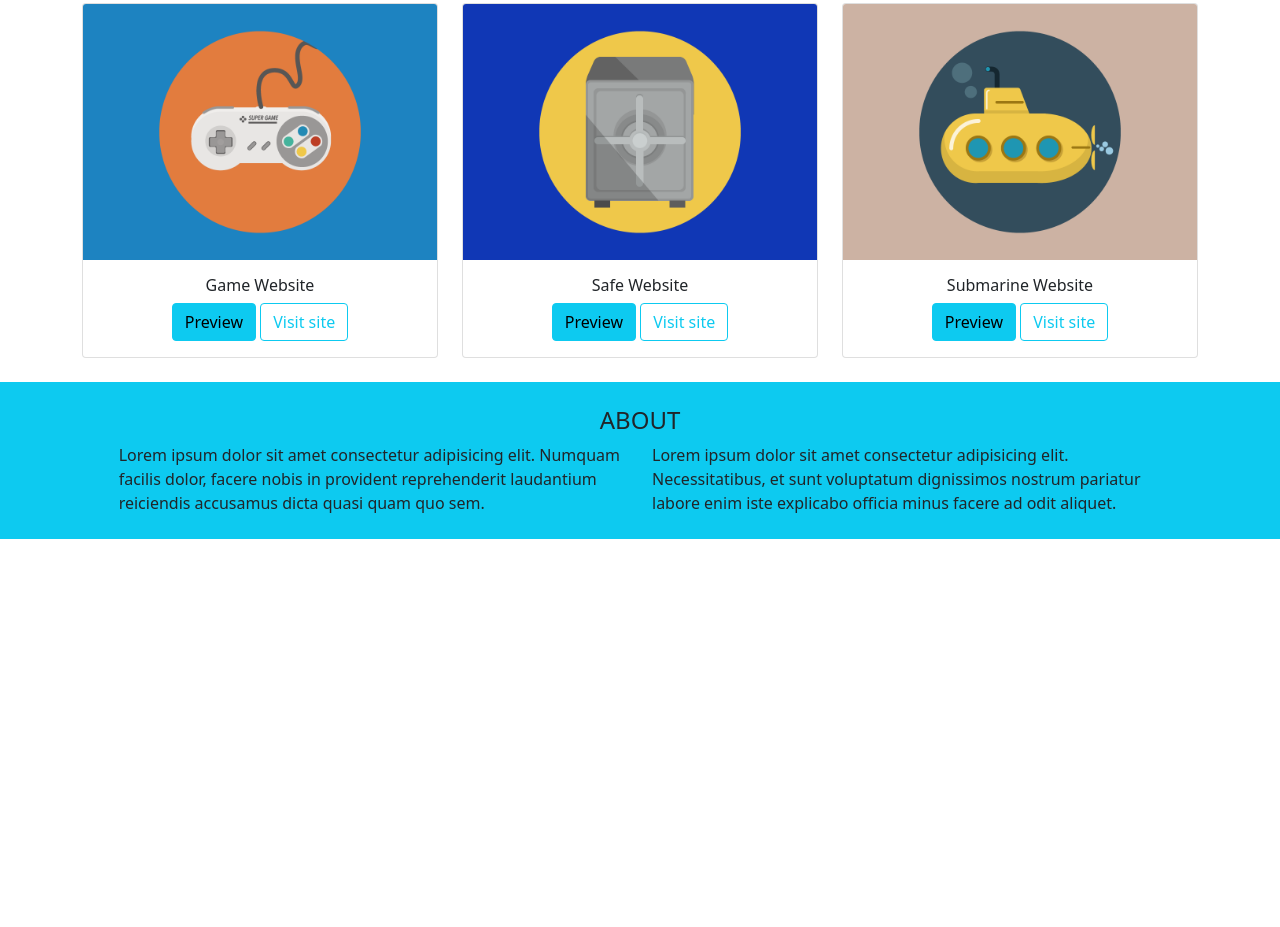
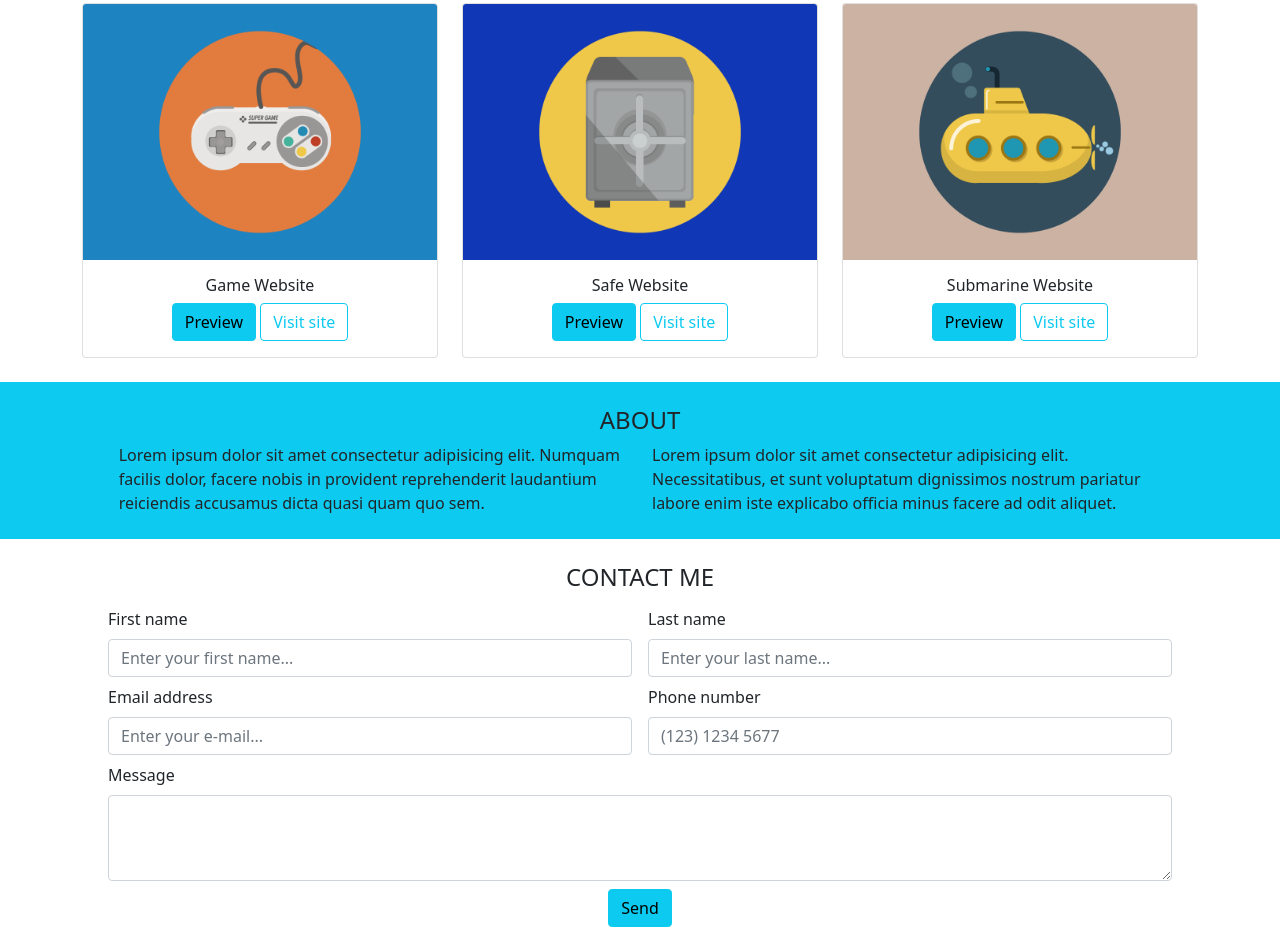
Before and after one commit to Michelangelo1999/html-css-bootstrap-freelancer, a plain HTML site: page index.html in a window 1280 px wide. Shown: the part 1039-1966 px from the top of the page. Before the commit the page ends 1578 px from the top, so only its background shows below. Drawn offline with nearby package versions, Linux system fonts and the light colour scheme.

Commit message:
add form section/finish main

```diff
--- a/index.html
+++ b/index.html
@@ -163,6 +163,44 @@
                 </div>
               </div>
         </section>
+
+        <!--form section-->
+        <section>
+            <h4 class="text-center pt-4">CONTACT ME</h4>
+            <form>
+                <div class="row g-3 d-flex justify-content-center pt-2">
+                    <div class="col-5">
+                       <label for="name" class="form-label">First name</label>
+                       <input name="name" type="text" class="form-control" id="name" placeholder="Enter your first name...">
+                    </div>
+                    <div class="col-5">
+                       <label for="surname" class="form-label">Last name</label>
+                       <input name="surname" type="text" class="form-control" id="surname" placeholder="Enter your last name...">
+                    </div>
+                </div>
+                <div class="row g-3 d-flex justify-content-center pt-2">
+                    <div class="col-5">
+                       <label for="email" class="form-label">Email address</label>
+                       <input name="email" type="email" class="form-control" id="email" placeholder="Enter your e-mail...">
+                    </div>
+                    <div class="col-5">
+                       <label for="number" class="form-label">Phone number</label>
+                       <input name="number" type="tel" class="form-control" id="number" placeholder="(123) 1234 5677">
+                    </div>
+                </div>
+                <div class="row g-3 d-flex justify-content-center pt-2">
+                    <div class="col-10">
+                       <label for="textarea" class="form-label">Message</label>
+                       <textarea name="textarea" class="form-control" id="textarea" rows="3"></textarea>
+                    </div>
+                </div>
+                <div class="row g-3 d-flex justify-content-center pt-2">
+                    <div class="col-3 text-center fw-bold">
+                        <button class="btn btn-info" type="submit">Send</button>
+                    </div>
+                </div>
+            </form>
+        </section>
     </main>
     <!--end main-->
 
```
